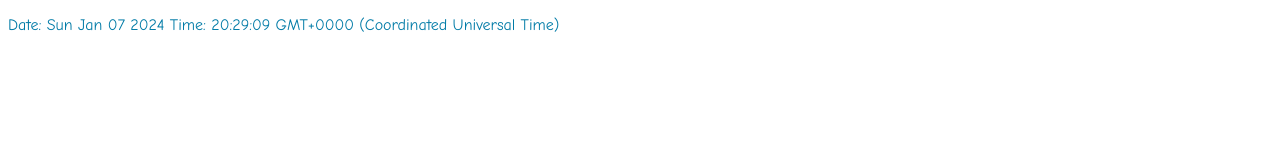
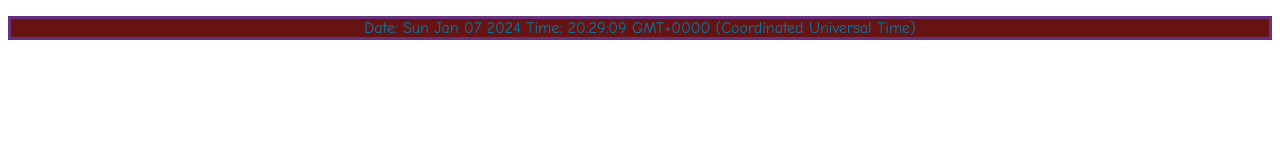
Before and after one commit to alexjskeen/worldclock, a plain HTML site: page index.html in a window 1280 px wide. Drawn offline with Linux system fonts and the light colour scheme.

Commit message:
updated css

```diff
--- a/style.css
+++ b/style.css
@@ -1,8 +1,7 @@
 .comic{
     font-family:"Comic Sans MS";
     color:#007ba7;
-}
-.center {
+    background-color: rgb(102, 19, 19);
     text-align: center;
-    border: 3px solid rgb(96, 44, 117);
+    border: 3px solid rgb(104, 49, 126);
   }
```
